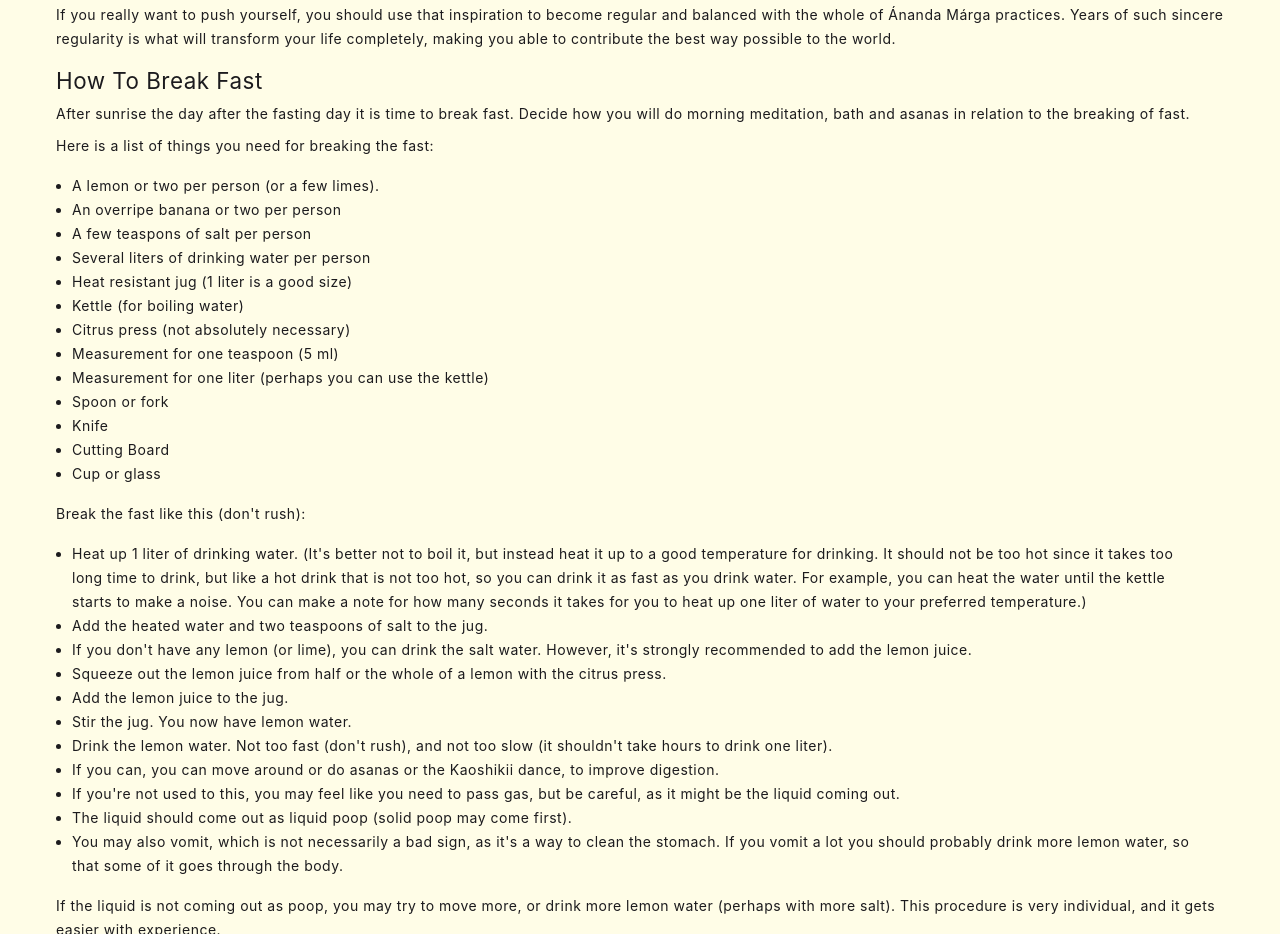
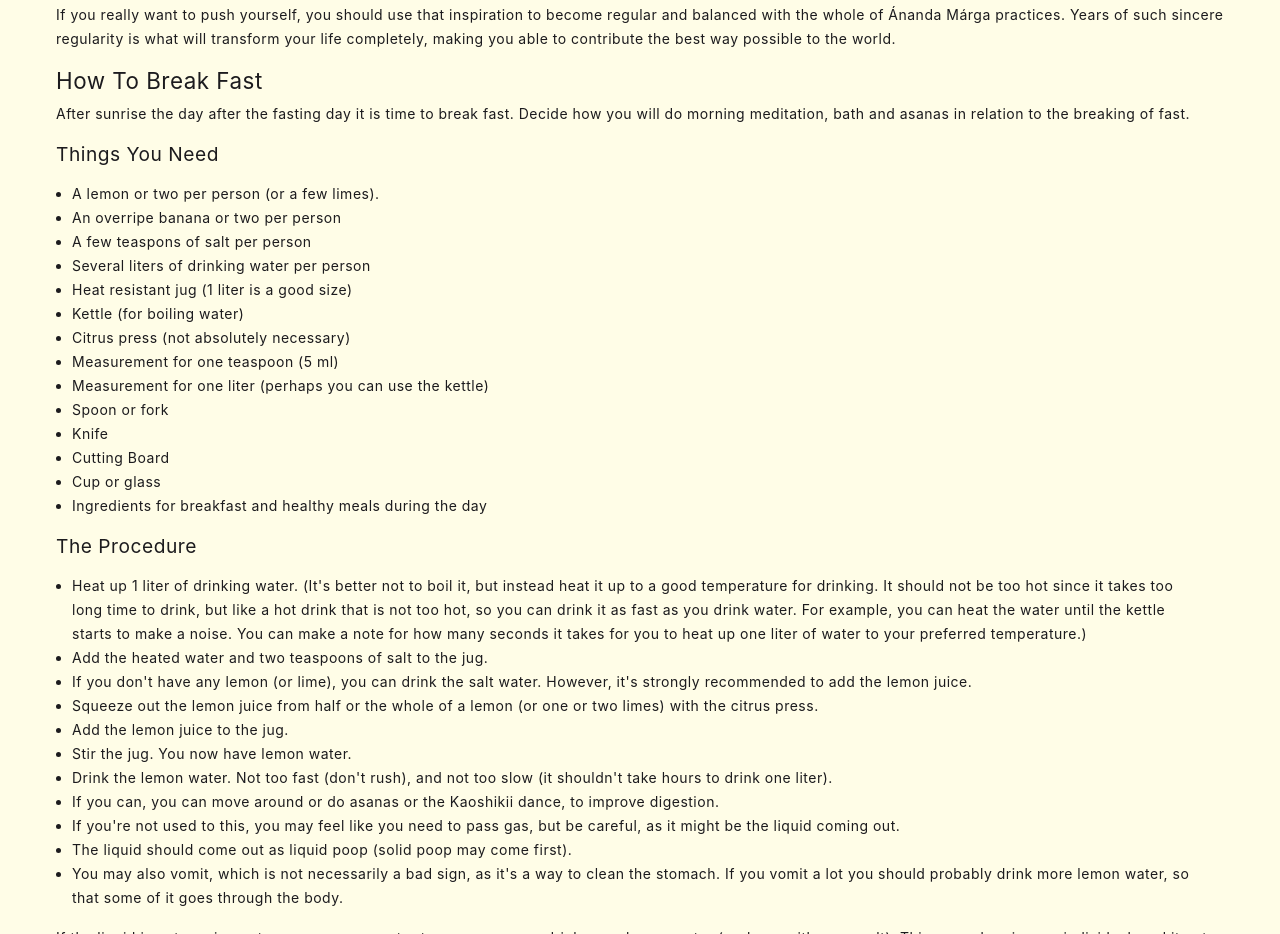
Before and after one commit to infinite-happiness/Ananda-Marga-Fasting-Calendar, a plain HTML site: page fasting.html in a window 1280 px wide. Shown: the part 2749-3683 px from the top of the page. Drawn offline with Linux system fonts and the light colour scheme; a script that the page names is missing.

Commit message:
UPDATE fasting.html

```diff
--- a/fasting.html
+++ b/fasting.html
@@ -167,10 +167,7 @@
         <p>
             After sunrise the day after the fasting day it is time to break fast. Decide how you will do morning
             meditation, bath and asanas in relation to the breaking of fast.</p>
-        <p>
-            Here is a list of things you need for
-            breaking the fast:
-        </p>
+        <h3>Things You Need</h3>
         <ul class="margin">
             <li>A lemon or two per person (or a few limes).</li>
             <li>An overripe banana or two per person</li>
@@ -185,8 +182,9 @@
             <li>Knife</li>
             <li>Cutting Board</li>
             <li>Cup or glass</li>
+            <li>Ingredients for breakfast and healthy meals during the day</li>
         </ul>
-        Break the fast like this (don't rush):
+        <h3>The Procedure</h3>
         <ul class="margin">
             <li>Heat up 1 liter of drinking water. (It's better not to boil it, but instead heat it up to a good
                 temperature for drinking. It should not be too hot since it takes too long time to drink, but
@@ -196,7 +194,8 @@
             <li>Add the heated water and two teaspoons of salt to the jug.</li>
             <li>If you don't have any lemon (or lime), you can drink the salt water. However, it's strongly recommended
                 to add the lemon juice.</li>
-            <li>Squeeze out the lemon juice from half or the whole of a lemon with the citrus press.</li>
+            <li>Squeeze out the lemon juice from half or the whole of a lemon (or one or two limes) with the citrus
+                press.</li>
             <li>Add the lemon juice to the jug.</li>
             <li>Stir the jug. You now have lemon water.</li>
             <li>Drink the lemon water. Not too fast (don't rush), and not too slow (it shouldn't take hours to drink one
```
